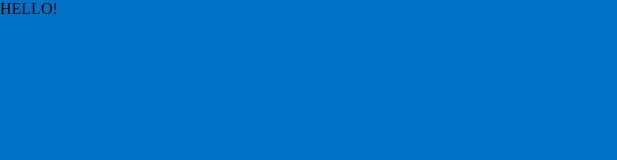
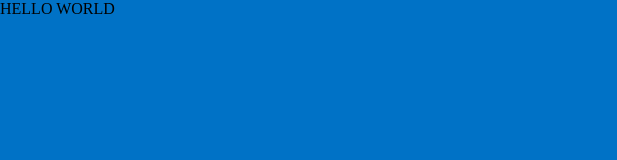
Before and after one commit to flmcloud/SampleApp1, a plain HTML site: page src/index.html in a window 1280 px wide. Shown: the full height of the page, 0-617 px from the left. Drawn offline with Linux system fonts and the light colour scheme.

Commit message:
demo edit

```diff
--- a/src/index.html
+++ b/src/index.html
@@ -25,7 +25,7 @@ a img {
 </style>
 </head>
 <body>
-HELLO!
+HELLO WORLD
 <div id="container">
 <a href="http://go.microsoft.com/fwlink/?linkid=66138&amp;clcid=0x409"><img src="iisstart.png" alt="IIS" width="960" height="600" /></a>
 </div>
```
